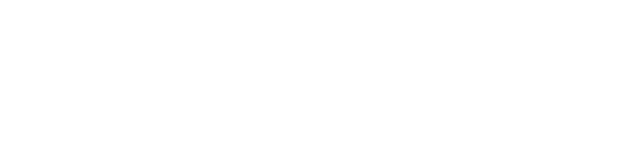
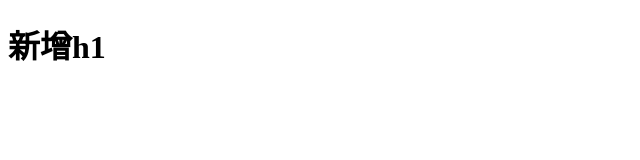
Before and after one commit to forest079-star/092701, a plain HTML site: page index.html in a window 1280 px wide. Shown: the whole page, without its empty margins (0-640 px from the left). Drawn offline with Linux system fonts and the light colour scheme.

Commit message:
新增h1

```diff
--- a/index.html
+++ b/index.html
@@ -6,6 +6,6 @@
   <title>Document</title>
 </head>
 <body>
-
+  <h1>新增h1</h1>
 </body>
 </html>
```
